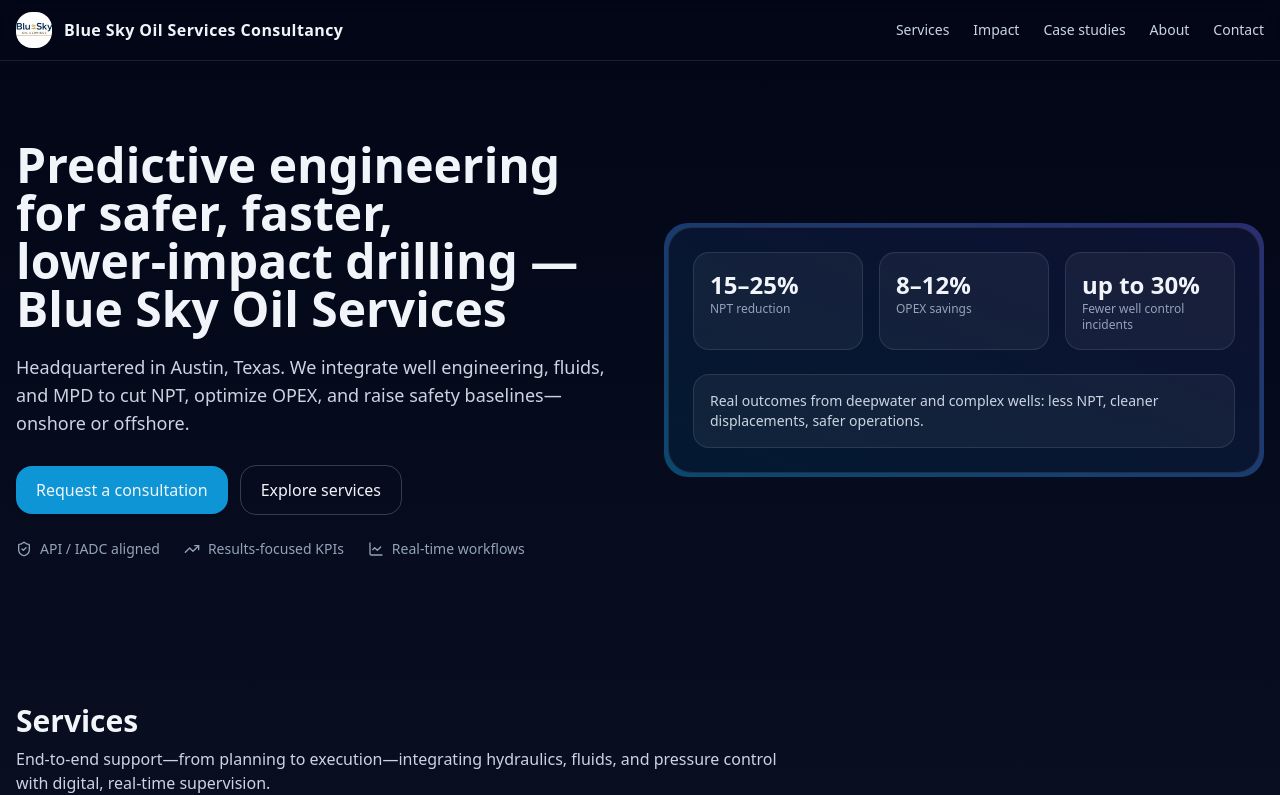
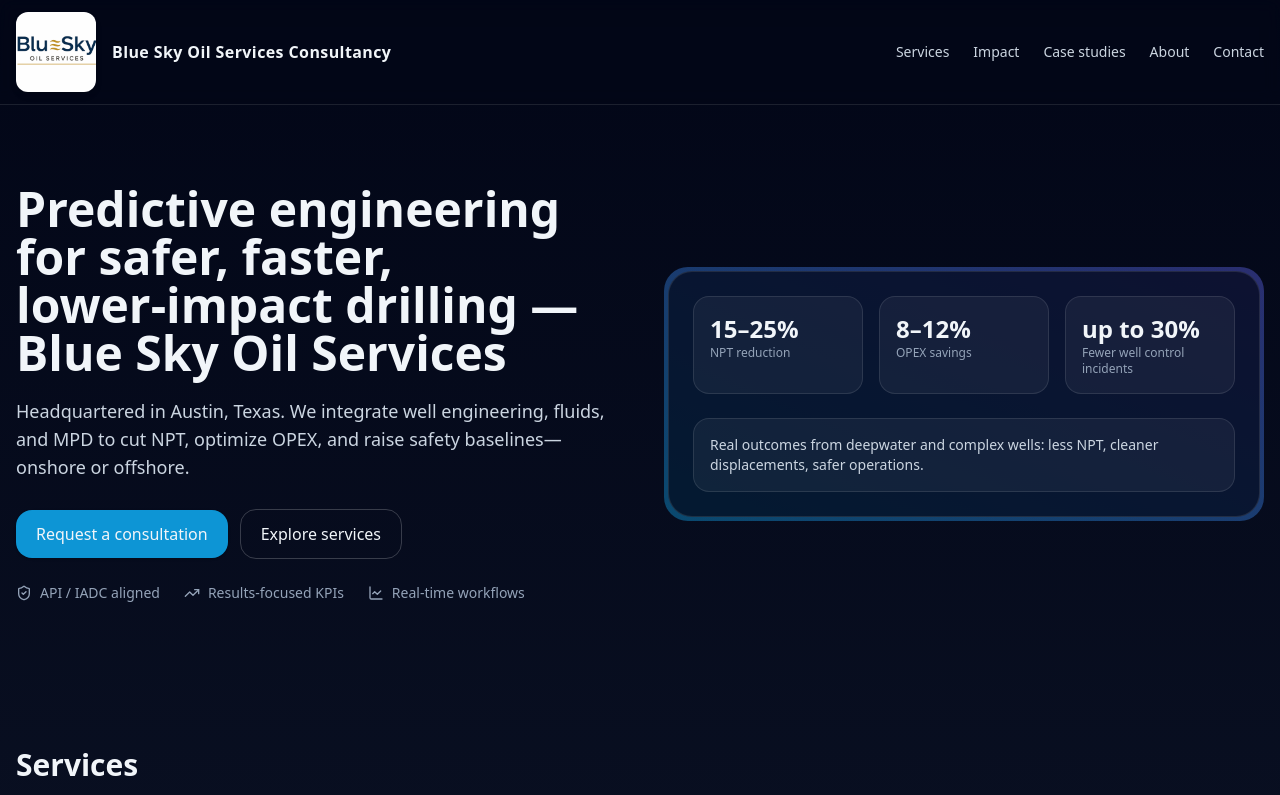
Before and after one commit to raphiusky/blue-sky-oil-services, a React (Vite) app: page / in a window 1280 px wide. Shown: the top 795 px of the page. Built offline with nearby package versions, Linux system fonts and the light colour scheme.

Commit message:
Update App.jsx

```diff
--- a/src/App.jsx
+++ b/src/App.jsx
@@ -32,8 +32,8 @@
       {/* NAV */}
       <header className='sticky top-0 z-40 backdrop-blur supports-[backdrop-filter]:bg-slate-950/50 border-b border-white/10'>
         <div className='mx-auto max-w-7xl px-4 py-3 flex items-center justify-between'>
-          <div className='flex items-center gap-3'>
-            <img src={logoSrc} alt='Blue Sky Oil Services' className='h-9 w-9 rounded-2xl object-contain' />
+          <div className='flex items-center gap-4'>
+            <img src={logoSrc} alt='Blue Sky Oil Services' className='h-16 w-auto md:h-20 rounded-xl object-contain drop-shadow-md' />
             <span className='font-semibold tracking-wide'>Blue Sky Oil Services Consultancy</span>
           </div>
           <nav className='hidden md:flex items-center gap-6 text-sm text-slate-300'>
```
